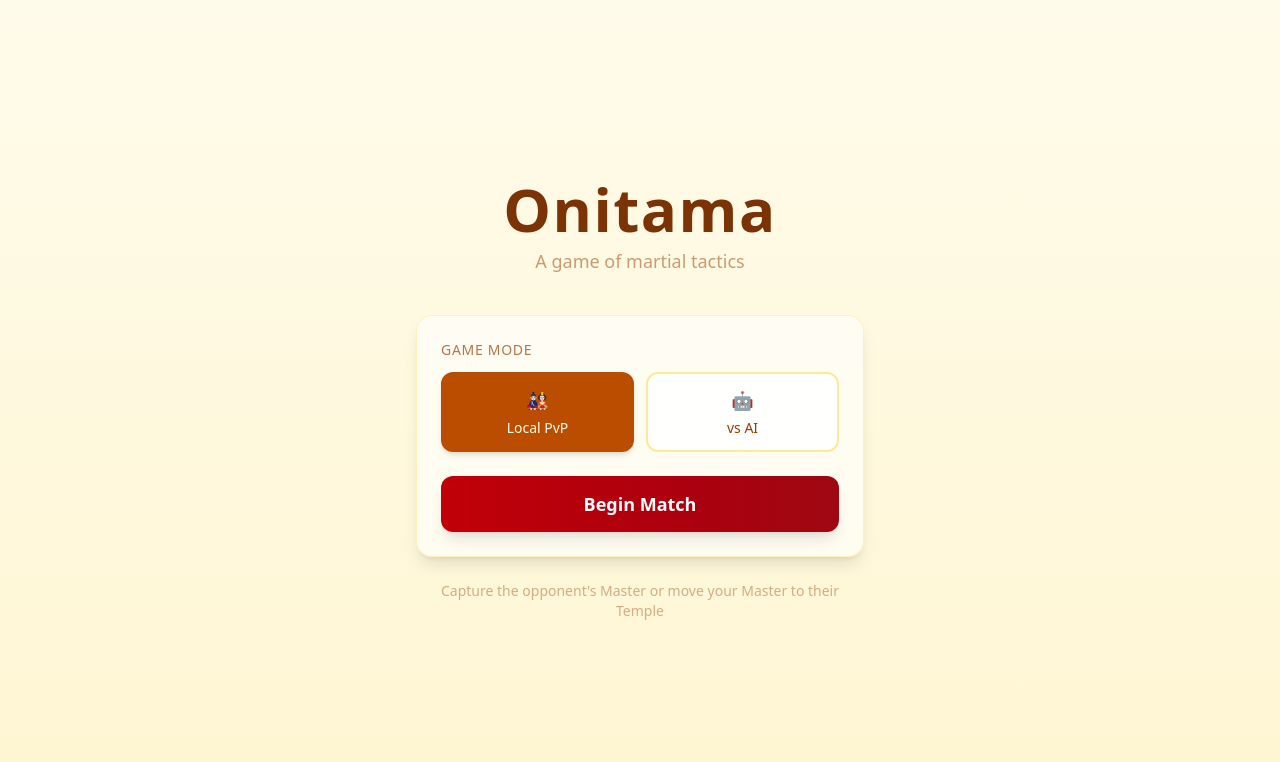
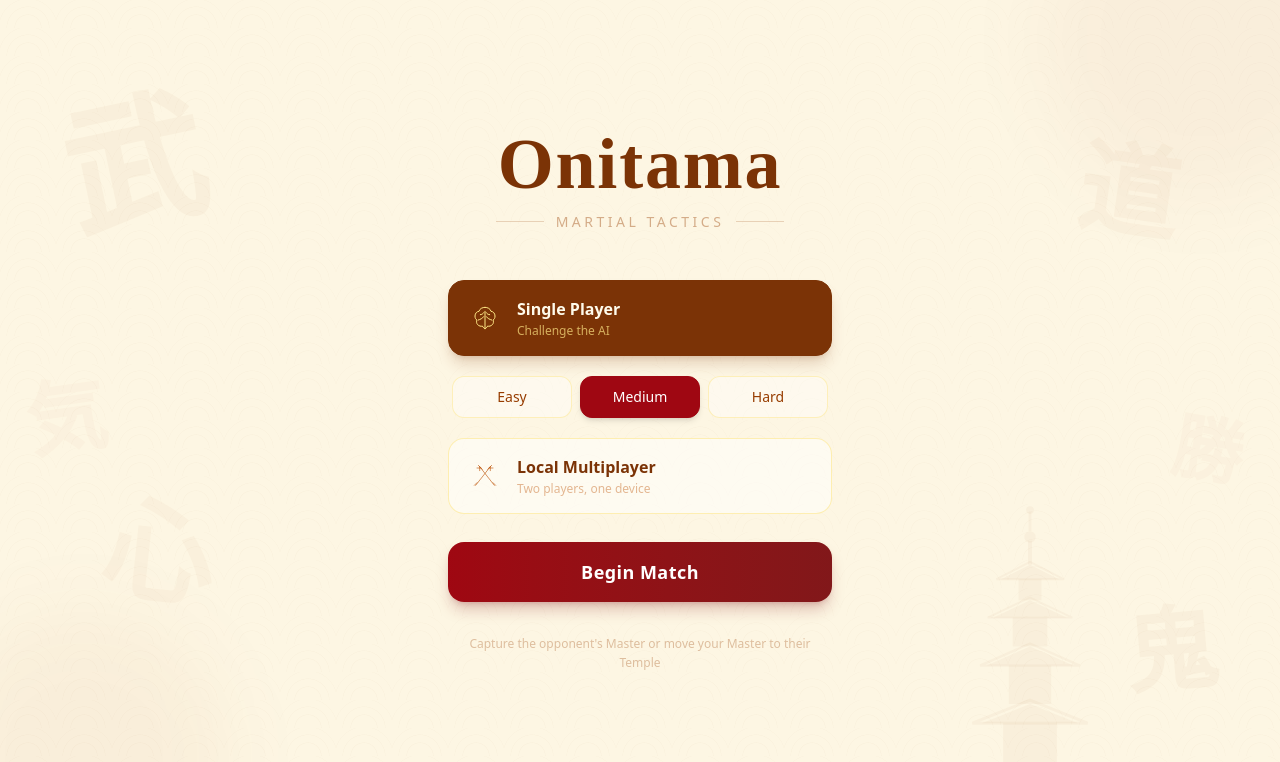
Before and after one commit to jeevanbalanmanoj/Onitama, a React (Vite) app: page / in a window 1280 px wide. Shown: the top 762 px of the page. Built offline with nearby package versions, Linux system fonts and the light colour scheme.

Commit message:
Redesign landing page with Japanese theme and reorder modes

```diff
--- a/src/App.tsx
+++ b/src/App.tsx
@@ -37,7 +37,7 @@ export default function App() {
     gameState.currentPlayer === 'red' ? gameState.redCards : gameState.blueCards;
 
   return (
-    <div className="min-h-screen bg-gradient-to-b from-amber-50 to-amber-100/80 flex flex-col">
+    <div className="min-h-screen bg-seigaiha flex flex-col">
       {/* Header */}
       <header className="flex items-center justify-between px-4 py-3 border-b border-amber-200/50 bg-white/30 backdrop-blur-sm">
         <h1 className="text-2xl font-bold text-amber-900 tracking-wide">
--- a/src/components/GameSetup.tsx
+++ b/src/components/GameSetup.tsx
@@ -5,90 +5,168 @@ interface GameSetupProps {
   onStart: (mode: GameMode, difficulty: AIDifficulty) => void;
 }
 
+function SwordsIcon({ className }: { className?: string }) {
+  return (
+    <svg viewBox="0 0 48 48" className={className} fill="none" stroke="currentColor" strokeWidth="1.5" strokeLinecap="round" strokeLinejoin="round">
+      {/* Left sword */}
+      <line x1="10" y1="38" x2="32" y2="10" />
+      <line x1="28" y1="14" x2="34" y2="8" />
+      <line x1="30" y1="12" x2="36" y2="12" />
+      <line x1="32" y1="10" x2="32" y2="16" />
+      <line x1="12" y1="34" x2="8" y2="38" />
+      {/* Right sword */}
+      <line x1="38" y1="38" x2="16" y2="10" />
+      <line x1="20" y1="14" x2="14" y2="8" />
+      <line x1="18" y1="12" x2="12" y2="12" />
+      <line x1="16" y1="10" x2="16" y2="16" />
+      <line x1="36" y1="34" x2="40" y2="38" />
+    </svg>
+  );
+}
+
+function BrainIcon({ className }: { className?: string }) {
+  return (
+    <svg viewBox="0 0 48 48" className={className} fill="none" stroke="currentColor" strokeWidth="1.5" strokeLinecap="round" strokeLinejoin="round">
+      <path d="M24,8 C20,8 16,10 15,14 C12,14 9,17 9,21 C9,24 10,26 12,27 C11,29 11,32 13,34 C15,36 18,37 20,36 C21,38 23,40 24,40" />
+      <path d="M24,8 C28,8 32,10 33,14 C36,14 39,17 39,21 C39,24 38,26 36,27 C37,29 37,32 35,34 C33,36 30,37 28,36 C27,38 25,40 24,40" />
+      <line x1="24" y1="14" x2="24" y2="40" />
+      <path d="M17,19 C19,19 21,18 22,16" />
+      <path d="M31,19 C29,19 27,18 26,16" />
+      <path d="M14,27 C17,26 20,25 22,22" />
+      <path d="M34,27 C31,26 28,25 26,22" />
+    </svg>
+  );
+}
+
 export default function GameSetup({ onStart }: GameSetupProps) {
-  const [mode, setMode] = useState<GameMode>('local');
+  const [mode, setMode] = useState<GameMode>('ai');
   const [difficulty, setDifficulty] = useState<AIDifficulty>('medium');
 
   return (
-    <div className="flex flex-col items-center justify-center min-h-screen bg-gradient-to-b from-amber-50 to-amber-100/80 px-4">
-      <div className="max-w-md w-full">
+    <div className="flex flex-col items-center justify-center min-h-screen bg-seigaiha px-4 relative overflow-hidden">
+      {/* Decorative ink-wash circles */}
+      <div className="absolute top-[-120px] right-[-80px] w-80 h-80 rounded-full bg-red-900/[0.03] blur-2xl pointer-events-none" />
+      <div className="absolute bottom-[-100px] left-[-60px] w-72 h-72 rounded-full bg-amber-800/[0.04] blur-2xl pointer-events-none" />
+
+      {/* Background Japanese calligraphy & pagoda */}
+      <div className="absolute inset-0 pointer-events-none select-none overflow-hidden" aria-hidden="true">
+        {/* Large kanji characters */}
+        <span className="absolute top-[8%] left-[5%] text-[140px] font-bold text-amber-800/[0.035] rotate-[-12deg]" style={{ fontFamily: '"Noto Serif JP", serif' }}>武</span>
+        <span className="absolute top-[15%] right-[8%] text-[100px] font-bold text-amber-800/[0.03] rotate-[8deg]" style={{ fontFamily: '"Noto Serif JP", serif' }}>道</span>
+        <span className="absolute bottom-[20%] left-[8%] text-[110px] font-bold text-amber-800/[0.03] rotate-[6deg]" style={{ fontFamily: '"Noto Serif JP", serif' }}>心</span>
+        <span className="absolute bottom-[10%] right-[5%] text-[90px] font-bold text-amber-800/[0.035] rotate-[-5deg]" style={{ fontFamily: '"Noto Serif JP", serif' }}>鬼</span>
+        <span className="absolute top-[45%] left-[2%] text-[80px] font-bold text-amber-800/[0.025] rotate-[-8deg]" style={{ fontFamily: '"Noto Serif JP", serif' }}>気</span>
+        <span className="absolute top-[50%] right-[3%] text-[70px] font-bold text-amber-800/[0.025] rotate-[10deg]" style={{ fontFamily: '"Noto Serif JP", serif' }}>勝</span>
+
+        {/* Pagoda silhouette */}
+        <svg viewBox="0 0 200 400" className="absolute bottom-0 right-[12%] w-48 h-96 text-amber-800/[0.035]" fill="currentColor">
+          {/* Base platform */}
+          <rect x="60" y="380" width="80" height="8" rx="2" />
+          {/* First floor */}
+          <rect x="72" y="320" width="56" height="60" />
+          <path d="M50,320 L100,300 L150,320 Z" />
+          <path d="M40,320 L100,296 L160,320 Z" fill="none" stroke="currentColor" strokeWidth="3" />
+          {/* Second floor */}
+          <rect x="78" y="260" width="44" height="40" />
+          <path d="M55,260 L100,240 L145,260 Z" />
+          <path d="M48,260 L100,237 L152,260 Z" fill="none" stroke="currentColor" strokeWidth="2.5" />
+          {/* Third floor */}
+          <rect x="82" y="210" width="36" height="30" />
+          <path d="M62,210 L100,192 L138,210 Z" />
+          <path d="M56,210 L100,189 L144,210 Z" fill="none" stroke="currentColor" strokeWidth="2" />
+          {/* Top floor */}
+          <rect x="88" y="170" width="24" height="22" />
+          <path d="M70,170 L100,155 L130,170 Z" />
+          <path d="M65,170 L100,152 L135,170 Z" fill="none" stroke="currentColor" strokeWidth="2" />
+          {/* Spire */}
+          <rect x="98" y="130" width="4" height="25" />
+          <circle cx="100" cy="126" r="6" />
+          <path d="M100,100 L100,120" stroke="currentColor" strokeWidth="3" />
+          <circle cx="100" cy="98" r="4" />
+        </svg>
+      </div>
+
+      <div className="max-w-sm w-full relative z-10">
         {/* Title */}
-        <div className="text-center mb-10">
-          <h1 className="text-6xl font-bold text-amber-900 mb-2 tracking-wide">
+        <div className="text-center mb-12">
+          <h1 className="text-7xl font-bold text-amber-900 mb-3 tracking-wide" style={{ fontFamily: '"Noto Serif JP", serif' }}>
             Onitama
           </h1>
-          <p className="text-lg text-amber-800/50">
-            A game of martial tactics
+          <div className="flex items-center justify-center gap-3 mb-1">
+            <div className="h-px w-12 bg-amber-800/20" />
+            <p className="text-sm text-amber-800/40 tracking-[0.25em] uppercase">
+              Martial Tactics
             </p>
-        </div>
-
-        {/* Mode Selection */}
-        <div className="bg-white/60 backdrop-blur-sm rounded-2xl p-6 shadow-lg border border-amber-200/50 space-y-6">
-          <div>
-            <label className="block text-sm font-medium text-amber-800/70 mb-3 uppercase tracking-wider">
-              Game Mode
-            </label>
-            <div className="grid grid-cols-2 gap-3">
-              <button
-                onClick={() => setMode('local')}
-                className={`px-4 py-3 rounded-xl font-medium transition-all duration-200 border-2 ${
-                  mode === 'local'
-                    ? 'bg-amber-700 text-amber-50 border-amber-700 shadow-md'
-                    : 'bg-white/80 text-amber-800 border-amber-300/50 hover:border-amber-400'
-                }`}
-              >
-                <div className="text-lg">🎎</div>
-                <div className="text-sm mt-1">Local PvP</div>
-              </button>
-              <button
-                onClick={() => setMode('ai')}
-                className={`px-4 py-3 rounded-xl font-medium transition-all duration-200 border-2 ${
-                  mode === 'ai'
-                    ? 'bg-amber-700 text-amber-50 border-amber-700 shadow-md'
-                    : 'bg-white/80 text-amber-800 border-amber-300/50 hover:border-amber-400'
-                }`}
-              >
-                <div className="text-lg">🤖</div>
-                <div className="text-sm mt-1">vs AI</div>
-              </button>
+            <div className="h-px w-12 bg-amber-800/20" />
           </div>
         </div>
 
-          {/* AI Difficulty (only shown in AI mode) */}
+        {/* Mode Selection — modern toggle-style */}
+        <div className="space-y-5">
+          <button
+            onClick={() => setMode('ai')}
+            className={`w-full flex items-center gap-4 px-5 py-4 rounded-2xl transition-all duration-200 border ${
+              mode === 'ai'
+                ? 'bg-amber-900 text-amber-50 border-amber-900 shadow-lg shadow-amber-900/20'
+                : 'bg-white/50 text-amber-900 border-amber-200/60 hover:bg-white/70 hover:border-amber-300/80'
+            }`}
+          >
+            <BrainIcon className={`w-8 h-8 shrink-0 ${mode === 'ai' ? 'text-amber-200' : 'text-amber-700/60'}`} />
+            <div className="text-left">
+              <div className="font-semibold text-base">Single Player</div>
+              <div className={`text-xs mt-0.5 ${mode === 'ai' ? 'text-amber-200/70' : 'text-amber-700/40'}`}>
+                Challenge the AI
+              </div>
+            </div>
+          </button>
+
+          {/* AI Difficulty */}
           {mode === 'ai' && (
-            <div>
-              <label className="block text-sm font-medium text-amber-800/70 mb-3 uppercase tracking-wider">
-                AI Difficulty
-              </label>
-              <div className="grid grid-cols-3 gap-2">
+            <div className="flex gap-2 px-1">
               {(['easy', 'medium', 'hard'] as AIDifficulty[]).map((d) => (
                 <button
                   key={d}
                   onClick={() => setDifficulty(d)}
-                    className={`px-3 py-2.5 rounded-lg font-medium text-sm capitalize transition-all duration-200 border-2 ${
+                  className={`flex-1 py-2.5 rounded-xl font-medium text-sm capitalize transition-all duration-200 border ${
                     difficulty === d
-                        ? 'bg-amber-700 text-amber-50 border-amber-700 shadow-md'
-                        : 'bg-white/80 text-amber-800 border-amber-300/50 hover:border-amber-400'
+                      ? 'bg-red-800 text-white border-red-800 shadow-md'
+                      : 'bg-white/40 text-amber-800 border-amber-200/50 hover:border-amber-300'
                   }`}
                 >
                   {d}
                 </button>
               ))}
             </div>
+          )}
+
+          <button
+            onClick={() => setMode('local')}
+            className={`w-full flex items-center gap-4 px-5 py-4 rounded-2xl transition-all duration-200 border ${
+              mode === 'local'
+                ? 'bg-amber-900 text-amber-50 border-amber-900 shadow-lg shadow-amber-900/20'
+                : 'bg-white/50 text-amber-900 border-amber-200/60 hover:bg-white/70 hover:border-amber-300/80'
+            }`}
+          >
+            <SwordsIcon className={`w-8 h-8 shrink-0 ${mode === 'local' ? 'text-amber-200' : 'text-amber-700/60'}`} />
+            <div className="text-left">
+              <div className="font-semibold text-base">Local Multiplayer</div>
+              <div className={`text-xs mt-0.5 ${mode === 'local' ? 'text-amber-200/70' : 'text-amber-700/40'}`}>
+                Two players, one device
               </div>
-          )}
+            </div>
+          </button>
 
           {/* Start Button */}
           <button
             onClick={() => onStart(mode, difficulty)}
-            className="w-full py-3.5 rounded-xl bg-gradient-to-r from-red-700 to-red-800 text-white font-bold text-lg hover:from-red-800 hover:to-red-900 transition-all duration-200 shadow-lg hover:shadow-xl active:scale-[0.98]"
+            className="w-full py-4 rounded-2xl bg-gradient-to-r from-red-800 to-red-900 text-white font-bold text-lg tracking-wide hover:from-red-900 hover:to-red-950 transition-all duration-200 shadow-lg shadow-red-900/25 hover:shadow-xl active:scale-[0.98] mt-2"
           >
             Begin Match
           </button>
         </div>
 
         {/* Rules hint */}
-        <p className="text-center mt-6 text-sm text-amber-800/40">
+        <p className="text-center mt-8 text-xs text-amber-800/30 leading-relaxed">
           Capture the opponent's Master or move your Master to their Temple
         </p>
       </div>
--- a/src/index.css
+++ b/src/index.css
@@ -17,6 +17,16 @@
   border-radius: 2px;
 }
 
+/* Subtle Japanese seigaiha (wave) background pattern */
+.bg-seigaiha {
+  background-color: #fdf6e3;
+  background-image:
+    radial-gradient(circle at 50% 100%, transparent 32%, rgba(180, 140, 80, 0.035) 33%, rgba(180, 140, 80, 0.035) 34%, transparent 35%),
+    radial-gradient(circle at 50% 100%, transparent 52%, rgba(180, 140, 80, 0.03) 53%, rgba(180, 140, 80, 0.03) 54%, transparent 55%),
+    radial-gradient(circle at 50% 100%, transparent 72%, rgba(180, 140, 80, 0.025) 73%, rgba(180, 140, 80, 0.025) 74%, transparent 75%);
+  background-size: 56px 28px;
+}
+
 /* Base styles */
 body {
   margin: 0;
```
Lines whose indentation alone changed are shown as unchanged.
